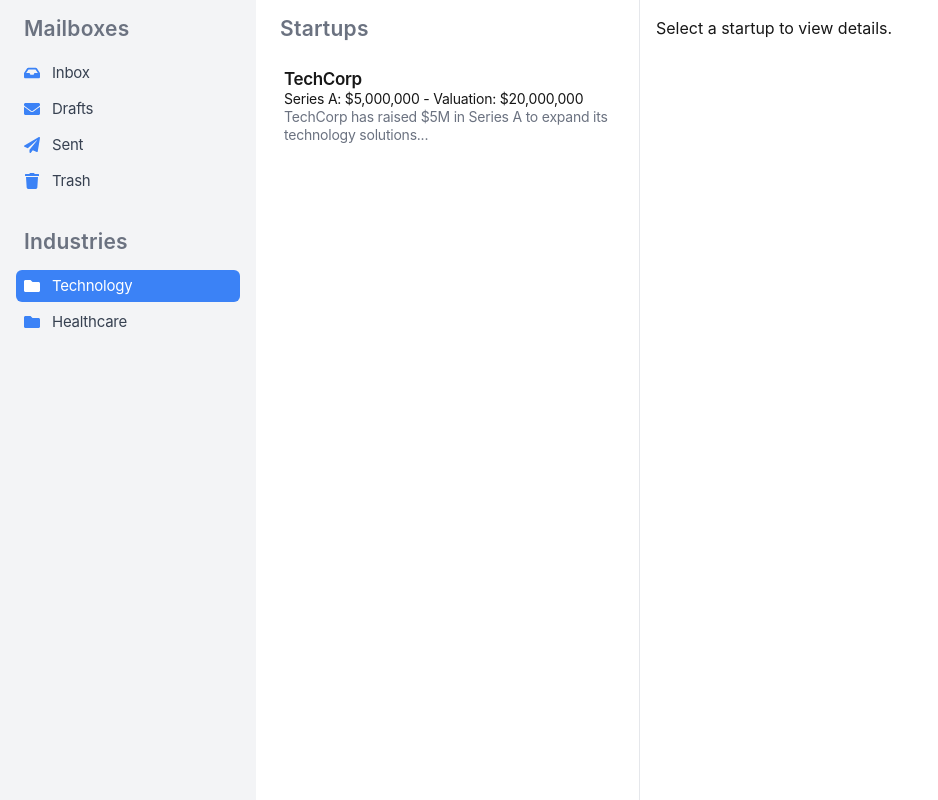
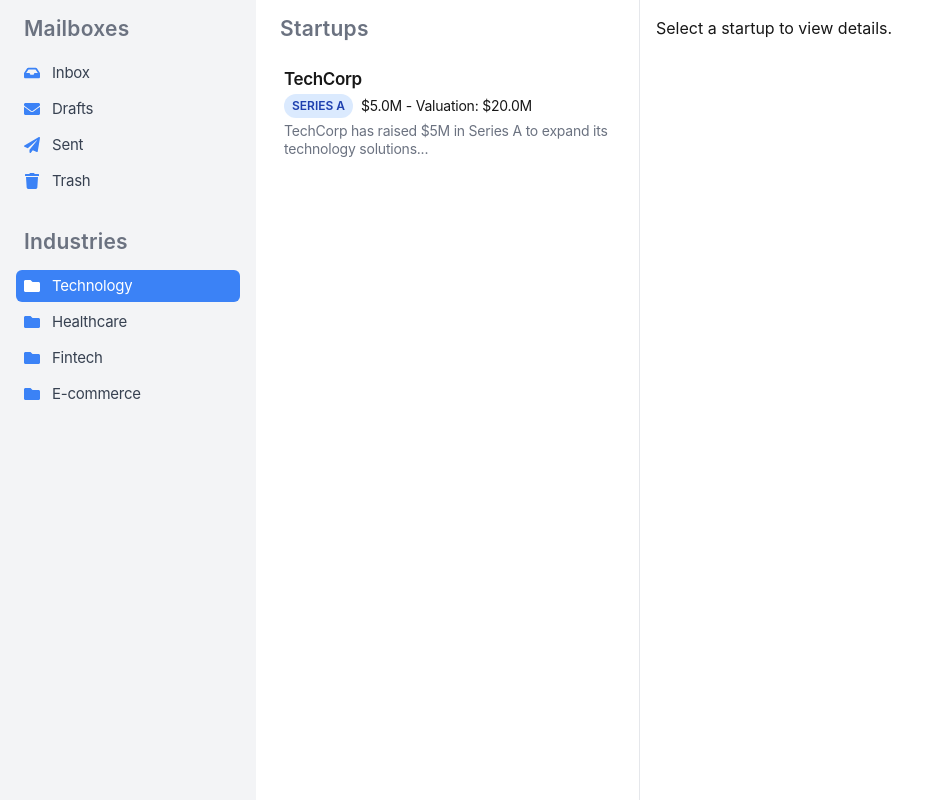
Before and after one commit to buzsh/recon, a Next.js app: page / in a window 1280 px wide. Both pictures are taken after a click on the button "Technology". Shown: the whole page, without its empty margins (0-938 px from the left). Built offline with nearby package versions, Linux system fonts and the light colour scheme.

Commit message:
feat: format currency, funding pill

```diff
--- /dev/null
+++ b/app/utils/formatCurrency.ts
@@ -0,0 +1,11 @@
+export function formatCurrency(amount: number): string {
+  if (amount < 10000) {
+    return `$${amount.toLocaleString()}`;
+  } else if (amount < 1000000) {
+    return `$${(amount / 1000).toFixed(1)}K`;
+  } else if (amount < 1000000000) {
+    return `$${(amount / 1000000).toFixed(1)}M`;
+  } else {
+    return `$${(amount / 1000000000).toFixed(1)}B`;
+  }
+}
--- a/components/DetailView.tsx
+++ b/components/DetailView.tsx
@@ -1,5 +1,7 @@
 import React, { useState, useEffect } from "react";
 import { Startup, FundingRound } from "../data/types";
+import FundingRoundPill from "./FundingRoundPill";
+import { formatCurrency } from "../app/utils/formatCurrency";
 
 interface DetailViewProps {
   startup: Startup | null;
@@ -44,13 +46,21 @@ const DetailView: React.FC<DetailViewProps> = ({ startup, fundingRoundId }) => {
             <li key={round.id}>
               <button
                 onClick={() => setSelectedFundingRound(round)}
-                className={`w-full text-left px-2 py-1 rounded ${
+                className={`w-full text-left px-3 py-2 rounded-lg flex items-center justify-between ${
                   selectedFundingRound?.id === round.id
-                    ? "bg-blue-500 text-white"
-                    : "hover:bg-foreground/10"
+                    ? "bg-gray-100"
+                    : "hover:bg-gray-50"
                 }`}
               >
-                {round.series} - ${round.amountRaised.toLocaleString()}
+                <div className="flex items-center space-x-2">
+                  <FundingRoundPill type={round.type} />
+                  <span>{formatCurrency(round.amountRaised)}</span>
+                </div>
+                {round.valuation && (
+                  <span className="text-sm text-gray-500">
+                    Valuation: {formatCurrency(round.valuation)}
+                  </span>
+                )}
               </button>
             </li>
           ))}
--- /dev/null
+++ b/components/FundingRoundPill.tsx
@@ -0,0 +1,31 @@
+import React from 'react';
+import { FundingRoundType } from '../data/types';
+
+interface FundingRoundPillProps {
+  type: FundingRoundType;
+}
+
+const pillColors = {
+  'Pre-Seed': 'bg-pink-100 text-pink-800',
+  'Seed': 'bg-yellow-100 text-yellow-800',
+  'Series A': 'bg-blue-100 text-blue-800',
+  'Series B': 'bg-green-100 text-green-800',
+  'Series C': 'bg-purple-100 text-purple-800',
+  'Series D': 'bg-gray-200 text-gray-800',
+  'Series E': 'bg-gray-200 text-gray-800',
+  'Series F': 'bg-gray-200 text-gray-800',
+  'Series G': 'bg-gray-200 text-gray-800',
+  'Series H': 'bg-gray-200 text-gray-800',
+};
+
+const FundingRoundPill: React.FC<FundingRoundPillProps> = ({ type }) => {
+  const colorClasses = pillColors[type] || 'bg-gray-200 text-gray-800';
+
+  return (
+    <span className={`inline-block px-2 py-1 text-xs font-semibold rounded-full ${colorClasses}`}>
+      {type.toUpperCase()}
+    </span>
+  );
+};
+
+export default FundingRoundPill;
--- a/components/StartupList.tsx
+++ b/components/StartupList.tsx
@@ -1,5 +1,7 @@
 import React from "react";
 import { Startup } from "../data/types";
+import { formatCurrency } from "../app/utils/formatCurrency";
+import FundingRoundPill from "./FundingRoundPill";
 
 interface StartupListProps {
   startups: Startup[];
@@ -37,12 +39,15 @@ const StartupList: React.FC<StartupListProps> = ({
                       {startup.name}
                     </span>
                     {latestFundingRound && (
-                      <span className="text-[14px] tracking-[-0.22px] leading-[18px] truncate">
-                        {latestFundingRound.series}: ${latestFundingRound.amountRaised.toLocaleString()}
-                        {latestFundingRound.valuation && ` - Valuation: $${latestFundingRound.valuation.toLocaleString()}`}
-                      </span>
+                      <div className="flex items-center space-x-2 mt-1">
+                        <FundingRoundPill type={latestFundingRound.type} />
+                        <span className="text-[14px] tracking-[-0.22px] leading-[18px] truncate">
+                          {formatCurrency(latestFundingRound.amountRaised)}
+                          {latestFundingRound.valuation && ` - Valuation: ${formatCurrency(latestFundingRound.valuation)}`}
+                        </span>
+                      </div>
                     )}
-                    <p className="text-[14px] tracking-[-0.22px] leading-[18px] text-gray-500 line-clamp-2">
+                    <p className="text-[14px] tracking-[-0.22px] leading-[18px] text-gray-500 line-clamp-2 mt-1">
                       {aiSummary}
                     </p>
                   </div>
--- a/data/sampleData.ts
+++ b/data/sampleData.ts
@@ -11,6 +11,16 @@ export const industries: Industry[] = [
   {
     id: 2,
     name: 'Healthcare',
+    startups: [],
+  },
+  {
+    id: 3,
+    name: 'Fintech',
+    startups: [],
+  },
+  {
+    id: 4,
+    name: 'E-commerce',
     startups: [],
   },
   // Add more industries as needed
@@ -35,18 +45,38 @@ export const startups: Startup[] = [
     createdAt: '2023-10-02T00:00:00Z',
     updatedAt: '2023-10-02T00:00:00Z',
   },
+  {
+    id: 3,
+    name: 'FinanceFlow',
+    industries: [industries[2]],
+    fundingRounds: [],
+    articles: [],
+    createdAt: '2023-10-03T00:00:00Z',
+    updatedAt: '2023-10-03T00:00:00Z',
+  },
+  {
+    id: 4,
+    name: 'ShopSmart',
+    industries: [industries[3]],
+    fundingRounds: [],
+    articles: [],
+    createdAt: '2023-10-04T00:00:00Z',
+    updatedAt: '2023-10-04T00:00:00Z',
+  },
   // Add more startups as needed
 ];
 
 // Assign startups to industries
 industries[0].startups.push(startups[0]);
 industries[1].startups.push(startups[1]);
+industries[2].startups.push(startups[2]);
+industries[3].startups.push(startups[3]);
 
 export const fundingRounds: FundingRound[] = [
   {
     id: 1,
     startupId: 1,
-    series: 'Series A',
+    type: 'Series A',
     amountRaised: 5000000,
     valuation: 20000000,
     date: '2023-09-15T00:00:00Z',
@@ -54,6 +84,42 @@ export const fundingRounds: FundingRound[] = [
     articles: [],
     createdAt: '2023-09-15T00:00:00Z',
     updatedAt: '2023-09-15T00:00:00Z',
+  },
+  {
+    id: 2,
+    startupId: 2,
+    type: 'Seed',
+    amountRaised: 2000000,
+    valuation: 8000000,
+    date: '2023-09-20T00:00:00Z',
+    aiSummary: undefined,
+    articles: [],
+    createdAt: '2023-09-20T00:00:00Z',
+    updatedAt: '2023-09-20T00:00:00Z',
+  },
+  {
+    id: 3,
+    startupId: 3,
+    type: 'Series B',
+    amountRaised: 15000000,
+    valuation: 100000000,
+    date: '2023-09-25T00:00:00Z',
+    aiSummary: undefined,
+    articles: [],
+    createdAt: '2023-09-25T00:00:00Z',
+    updatedAt: '2023-09-25T00:00:00Z',
+  },
+  {
+    id: 4,
+    startupId: 4,
+    type: 'Series A',
+    amountRaised: 8000000,
+    valuation: 40000000,
+    date: '2023-09-30T00:00:00Z',
+    aiSummary: undefined,
+    articles: [],
+    createdAt: '2023-09-30T00:00:00Z',
+    updatedAt: '2023-09-30T00:00:00Z',
   },
   // Add more funding rounds as needed
 ];
@@ -70,6 +136,39 @@ export const articles: Article[] = [
     createdAt: '2023-09-16T00:00:00Z',
     updatedAt: '2023-09-16T00:00:00Z',
   },
+  {
+    id: 2,
+    title: 'HealthInc Secures $2M in Seed Funding',
+    content: 'HealthInc, a promising healthcare startup, has secured $2 million in seed funding...',
+    url: 'https://example.com/healthinc-seed-funding',
+    publicationDate: '2023-09-21T00:00:00Z',
+    startupId: 2,
+    fundingRoundId: 2,
+    createdAt: '2023-09-21T00:00:00Z',
+    updatedAt: '2023-09-21T00:00:00Z',
+  },
+  {
+    id: 3,
+    title: 'FinanceFlow Raises $15M in Series B',
+    content: 'FinanceFlow, a leading fintech startup, has raised $15 million in a Series B round...',
+    url: 'https://example.com/financeflow-series-b',
+    publicationDate: '2023-09-26T00:00:00Z',
+    startupId: 3,
+    fundingRoundId: 3,
+    createdAt: '2023-09-26T00:00:00Z',
+    updatedAt: '2023-09-26T00:00:00Z',
+  },
+  {
+    id: 4,
+    title: 'ShopSmart Closes $8M Series A Round',
+    content: 'ShopSmart, an innovative e-commerce platform, has closed an $8 million Series A round...',
+    url: 'https://example.com/shopsmart-series-a',
+    publicationDate: '2023-10-01T00:00:00Z',
+    startupId: 4,
+    fundingRoundId: 4,
+    createdAt: '2023-10-01T00:00:00Z',
+    updatedAt: '2023-10-01T00:00:00Z',
+  },
   // Add more articles as needed
 ];
 
@@ -81,15 +180,48 @@ export const aiSummaries: AISummary[] = [
     createdAt: '2023-09-17T00:00:00Z',
     updatedAt: '2023-09-17T00:00:00Z',
   },
+  {
+    id: 2,
+    content: 'HealthInc has secured $2M in seed funding to develop its innovative healthcare solutions...',
+    fundingRoundId: 2,
+    createdAt: '2023-09-22T00:00:00Z',
+    updatedAt: '2023-09-22T00:00:00Z',
+  },
+  {
+    id: 3,
+    content: 'FinanceFlow has raised $15M in Series B to expand its fintech platform and enter new markets...',
+    fundingRoundId: 3,
+    createdAt: '2023-09-27T00:00:00Z',
+    updatedAt: '2023-09-27T00:00:00Z',
+  },
+  {
+    id: 4,
+    content: 'ShopSmart has closed an $8M Series A round to enhance its e-commerce technology and user experience...',
+    fundingRoundId: 4,
+    createdAt: '2023-10-02T00:00:00Z',
+    updatedAt: '2023-10-02T00:00:00Z',
+  },
   // Add more AI summaries as needed
 ];
 
 // Associate funding rounds with startups
 startups[0].fundingRounds.push(fundingRounds[0]);
+startups[1].fundingRounds.push(fundingRounds[1]);
+startups[2].fundingRounds.push(fundingRounds[2]);
+startups[3].fundingRounds.push(fundingRounds[3]);
 
 // Associate articles with startups and funding rounds
 startups[0].articles.push(articles[0]);
 fundingRounds[0].articles.push(articles[0]);
+startups[1].articles.push(articles[1]);
+fundingRounds[1].articles.push(articles[1]);
+startups[2].articles.push(articles[2]);
+fundingRounds[2].articles.push(articles[2]);
+startups[3].articles.push(articles[3]);
+fundingRounds[3].articles.push(articles[3]);
 
 // Associate AI summaries with funding rounds
 fundingRounds[0].aiSummary = aiSummaries[0];
+fundingRounds[1].aiSummary = aiSummaries[1];
+fundingRounds[2].aiSummary = aiSummaries[2];
+fundingRounds[3].aiSummary = aiSummaries[3];
--- a/data/types.ts
+++ b/data/types.ts
@@ -14,10 +14,12 @@ export interface Startup {
   updatedAt: string;
 }
 
+export type FundingRoundType = 'Pre-Seed' | 'Seed' | 'Series A' | 'Series B' | 'Series C' | 'Series D' | 'Series E' | 'Series F' | 'Series G' | 'Series H';
+
 export interface FundingRound {
   id: number;
   startupId: number;
-  series: string;
+  type: FundingRoundType;
   amountRaised: number;
   valuation?: number;
   date: string;
```
